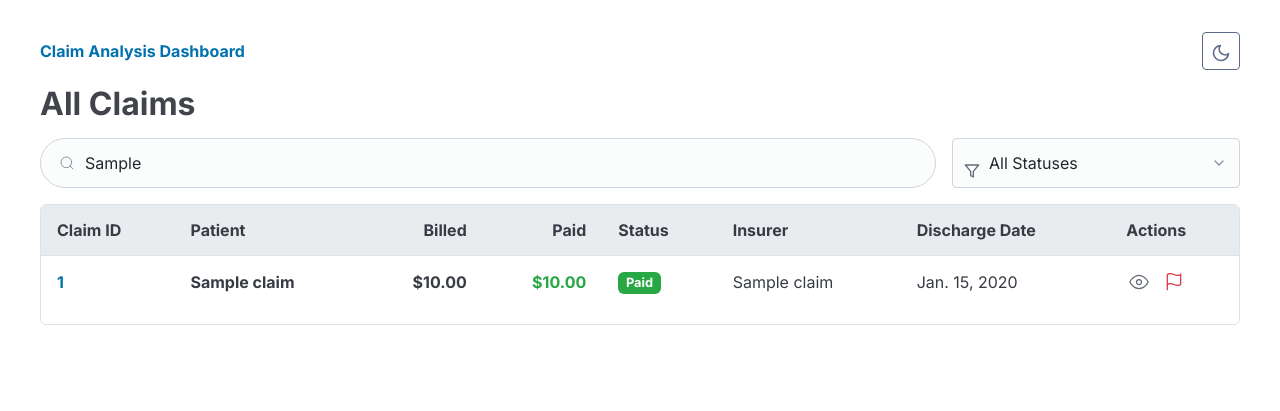
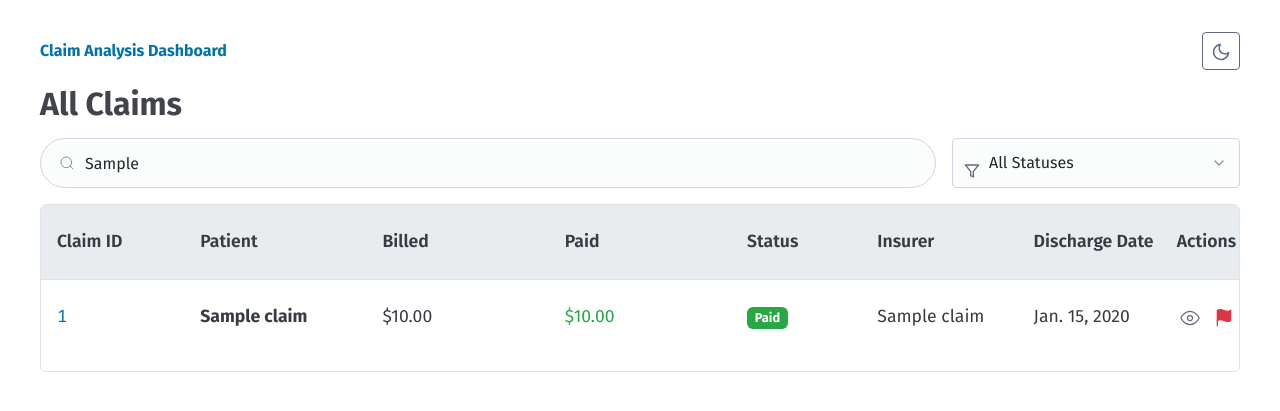
Before and after one commit to zz-xx/ERISA-Recovery-Challenge, a Django app: template src/templates/claims/claim_list.html in a window 1280 px wide. Shown: the top 411 px of the page. Run offline with Django 5.2, Linux system fonts and the light colour scheme; tables that the repository leaves empty hold one stand-in row (values such as "Sample post"); the template is opened without the code that fills it: values that come from a table or form of the project are taken from there, most other values are stand-ins (such as "Sample title", 1, 10 or a date in 2020); some libraries are stand-ins or nearby versions.

Commit message:
Fix table css more to match the sample layout. Remove botched filtering code.

```diff
--- a/src/claims/management/commands/load_claim_data.py
+++ b/src/claims/management/commands/load_claim_data.py
@@ -20,7 +20,7 @@ class Command(BaseCommand):
             type=Path,
             help="The path to the CSV file containing claim detail data.",
         )
-        # --- MODIFICATION: Add an optional argument for the delimiter ---
+        # Add an optional argument for the delimiter
         parser.add_argument(
             "--delimiter",
             type=str,
@@ -45,7 +45,7 @@ class Command(BaseCommand):
             )
         )
 
-        # --- MODIFICATION: Pass the delimiter to the ingestor ---
+        # Pass the delimiter to the ingestor
         ingestor = ClaimDataIngestor(
             claims_csv_path, details_csv_path, delimiter=delimiter
         )
--- a/src/claims/models.py
+++ b/src/claims/models.py
@@ -65,7 +65,7 @@ class Note(models.Model):
     claim = models.ForeignKey(Claim, on_delete=models.CASCADE, related_name="notes")
     note = models.TextField()
     created_at = models.DateTimeField(default=timezone.now)
-    # user = models.ForeignKey(User, on_delete=models.SET_NULL, null=True) # For bonus user auth
+    # user = models.ForeignKey(User, on_delete=models.SET_NULL, null=True) # For user auth
 
     def __str__(self) -> str:
         note_preview: str = (
--- a/src/templates/base.html
+++ b/src/templates/base.html
@@ -8,11 +8,15 @@
     <title>{% block title %}ERISA Recovery Claims{% endblock %}</title>
     <link rel="preconnect" href="https://fonts.googleapis.com">
     <link rel="preconnect" href="https://fonts.gstatic.com" crossorigin>
-    <link href="https://fonts.googleapis.com/css2?family=Inter:wght@400;600;700&display=swap" rel="stylesheet">
+    <!-- Fira Sans + Fira Mono -->
+    <link
+        href="https://fonts.googleapis.com/css2?family=Fira+Sans:ital,wght@0,100..900;1,100..900&family=Fira+Mono:wght@400;500;700&display=swap"
+        rel="stylesheet">
+
     <link rel="stylesheet" href="https://cdn.jsdelivr.net/npm/@picocss/pico@2/css/pico.min.css" />
     <style>
         :root {
-            --pico-font-family: "Inter", -apple-system, BlinkMacSystemFont, "Segoe UI", Roboto, Oxygen, Ubuntu, Cantarell, "Fira Sans", "Droid Sans", "Helvetica Neue", sans-serif;
+            --pico-font-family: "Fira Sans", -apple-system, BlinkMacSystemFont, "Segoe UI", Roboto, Oxygen, Ubuntu, Cantarell, "Helvetica Neue", sans-serif;
             --pico-font-size: 16px;
         }
 
@@ -36,9 +40,9 @@
             --detail-view-background: #21262d;
         }
 
-        /* --- General & Table Fixes --- */
         body {
             font-size: var(--pico-font-size);
+            font-family: var(--pico-font-family);
         }
 
         h1 {
@@ -56,15 +60,51 @@
         }
 
         table {
+            font-size: 1.1rem;
             --pico-table-border-color: var(--table-border-color);
             --pico-table-row-stripped-background-color: transparent;
+            table-layout: fixed;
+            width: 100%;
+        }
+
+        /* Adjust specific column widths */
+        table colgroup col.claim-id-col {
+            width: 11%;
+        }
+
+        table colgroup col.patient-col {
+            width: 14%;
+        }
+
+        table colgroup col.billed-col {
+            width: 14%;
+        }
+
+        table colgroup col.paid-col {
+            width: 14%;
+        }
+
+        table colgroup col.status-col {
+            width: 10%;
+        }
+
+        table colgroup col.insurer-col {
+            width: 12%;
+        }
+
+        table colgroup col.discharge-col {
+            width: 11%;
+        }
+
+        table colgroup col.actions-col {
+            width: 6%;
         }
 
         th,
         td {
             border: none;
             border-bottom: 1px solid var(--table-border-color);
-            padding: 0.8rem 1rem;
+            padding: 1.5rem 1rem;
             white-space: nowrap;
         }
 
@@ -74,17 +114,21 @@
 
         thead th {
             background-color: var(--table-header-background);
-            font-weight: 700;
+            /* font-weight: 700; */
             color: var(--pico-color);
         }
 
-        tbody tr:hover {
-            background-color: var(--table-row-hover-color);
+        /* Soft blue hover only on data rows (skip header & detail rows) */
+        tbody tr:not(.inserted-detail-row):hover>* {
+            background-color: rgb(239 246 255 / 0.5);
+            /* apply to cells */
         }
 
+        /* Claim ID links in Fira Mono */
         .claim-id-link {
+            font-family: "Fira Mono", monospace;
             color: var(--pico-primary);
-            font-weight: 700;
+            font-weight: 400;
         }
 
         .inserted-detail-row td {
@@ -110,7 +154,7 @@
         }
 
         .status-under-review {
-            background-color: #fd7e14;
+            background-color: rgba(30, 64, 175, 0.600);
         }
 
         .text-success {
@@ -149,16 +193,15 @@
             stroke: var(--pico-primary-hover);
         }
 
-        .action-btn.flag-btn:not(.flagged) svg {
-            stroke: var(--pico-muted-color);
-        }
-
-        /* Default flag color */
-        .action-btn.flag-btn.flagged svg {
+        .action-btn.flag-btn svg {
             stroke: #dc3545;
         }
 
-        /* Red flag icon */
+        /* When flagged, fill it red */
+        .action-btn.flag-btn.flagged svg {
+            fill: #dc3545;
+            stroke: #dc3545;
+        }
     </style>
 </head>
 
@@ -169,19 +212,24 @@
                 <li><strong><a href="/">Claim Analysis Dashboard</a></strong></li>
             </ul>
             <ul>
-                <li><button
+                <li>
+                    <button
                         @click="document.documentElement.dataset.theme = (document.documentElement.dataset.theme === 'light' ? 'dark' : 'light')"
                         class="secondary outline" title="Toggle theme" x-data><svg xmlns="http://www.w3.org/2000/svg"
                             width="20" height="20" viewBox="0 0 24 24" fill="none" stroke="currentColor"
                             stroke-width="2" stroke-linecap="round" stroke-linejoin="round">
                             <path d="M21 12.79A9 9 0 1 1 11.21 3 7 7 0 0 0 21 12.79z"></path>
-                        </svg></button></li>
+                        </svg>
+                    </button>
+                </li>
             </ul>
         </nav>
         {% block content %}{% endblock %}
     </main>
+
     <script src="https://unpkg.com/htmx.org@1.9.10"></script>
     <script defer src="https://cdn.jsdelivr.net/npm/alpinejs@3.x.x/dist/cdn.min.js"></script>
+
     <script>
         document.body.addEventListener('htmx:beforeRequest', function (event) {
             const trigger = event.detail.elt;
--- a/src/templates/claims/claim_list.html
+++ b/src/templates/claims/claim_list.html
@@ -1,37 +1,56 @@
 {% extends "base.html" %}
 {% block title %}Claims List{% endblock %}
 {% block content %}
-    <header><h1>All Claims</h1></header>
+    <header>
+        <h1>All Claims</h1>
+    </header>
+
     <form
         hx-get="{% url 'claims:claim-list' %}"
         hx-trigger="change from:select, keyup changed delay:300ms from:input[type='search']"
         hx-target="#claims-tbody"
         hx-push-url="true">
+
         <div class="grid">
-            <div style="grid-column: 1 / 4;"><input type="search" name="search" placeholder="Search by Patient or Insurer..." value="{{ current_search }}"></div>
+
+            <div style="grid-column: 1 / 4;"><input type="search" name="search" placeholder="Search by Patient or Insurer..." value="{{ current_search }}">
+            </div>
 
             <div style="grid-column: 4 / 5; display: flex; align-items: center; position: relative;">
+
                 <svg xmlns="http://www.w3.org/2000/svg" width="16" height="16" viewBox="0 0 24 24" fill="none" stroke="currentColor" stroke-width="2" stroke-linecap="round" stroke-linejoin="round" style="position: absolute; left: 0.75rem; pointer-events: none; color: var(--pico-muted-color);">
                     <polygon points="22 3 2 3 10 12.46 10 19 14 21 14 12.46 22 3"></polygon>
                 </svg>
+
                 <select name="status" style="padding-left: 2.25rem; width: 100%;">
                     <option value="">All Statuses</option>
                     {% for value, label in claim_statuses %}
                     <option value="{{ value }}" {% if value == current_status %}selected{% endif %}>{{ label }}</option>
                     {% endfor %}
                 </select>
+
             </div>
         </div>
     </form>
 
     <figure>
         <table role="grid">
+            <colgroup>
+    <col class="claim-id-col">
+    <col class="patient-col">
+    <col class="billed-col">
+    <col class="paid-col">
+    <col class="status-col">
+    <col class="insurer-col">
+    <col class="discharge-col">
+    <col class="actions-col">
+  </colgroup>
             <thead>
                 <tr>
                     <th scope="col">Claim ID</th>
                     <th scope="col">Patient</th>
-                    <th scope="col" style="text-align: right;">Billed</th>
-                    <th scope="col" style="text-align: right;">Paid</th>
+                    <th scope="col"">Billed</th>
+                    <th scope="col"">Paid</th>
                     <th scope="col">Status</th>
                     <th scope="col">Insurer</th>
                     <th scope="col">Discharge Date</th>
@@ -43,4 +62,5 @@
             </tbody>
         </table>
     </figure>
+
 {% endblock %}
--- a/src/templates/claims/partials/_claim_detail.html
+++ b/src/templates/claims/partials/_claim_detail.html
@@ -1,12 +1,15 @@
 <tr class="inserted-detail-row">
     <td colspan="8">
+
         <article>
             <header> <strong>Details for Claim #{{ claim.id }}</strong>
             </header>
+
             <div class="grid">
                 <div><strong>Patient:</strong> {{ claim.patient_name }}</div>
                 <div><strong>Discharge Date:</strong> {{ claim.discharge_date }}</div>
             </div>
+
             <div class="grid">
                 <div><strong>CPT Codes:</strong> {{ claim.details.cpt_codes }}</div>
                 <div>
@@ -18,9 +21,12 @@
                     {% endif %}
                 </div>
             </div>
+
             <footer>
                 <p><strong>Notes Section (coming soon)</strong></p>
             </footer>
+
         </article>
+
     </td>
 </tr>
--- a/src/templates/claims/partials/_claim_rows.html
+++ b/src/templates/claims/partials/_claim_rows.html
@@ -1,17 +1,27 @@
 {% load humanize %}{% for claim in claims %}
+
 <tr>
-    <td class="claim-id-link"><strong>{{ claim.id }}</strong></td>
-    <td><strong>{{ claim.patient_name }}</strong></td>
-    <td style="text-align: right;"><strong>${{ claim.billed_amount|floatformat:2|intcomma }}</strong></td>
-    <td style="text-align: right;"
-        class="{% if claim.status == 'DENIED' %}text-danger{% elif claim.paid_amount > 0 %}text-success{% endif %}">
-        <strong>${{ claim.paid_amount|floatformat:2|intcomma }}</strong>
+    <td class="claim-id-link">
+        {{ claim.id }}
     </td>
-    <td><span class="status-badge status-{{ claim.status|slugify }}">{{ claim.get_status_display }}</span></td>
+    <td>
+        <strong>{{ claim.patient_name }}</strong>
+    </td>
+    <td>
+        ${{ claim.billed_amount|floatformat:2|intcomma }}
+    </td>
+    <td class="{% if claim.status == 'DENIED' %}text-danger{% elif claim.paid_amount > 0 %}text-success{% endif %}">
+        ${{ claim.paid_amount|floatformat:2|intcomma }}
+    </td>
+    <td>
+        <span class="status-badge status-{{ claim.status|slugify }}">{{ claim.get_status_display }}</span>
+    </td>
     <td>{{ claim.insurer_name }}</td>
     <td>{{ claim.discharge_date }}</td>
+
     <td>
         <div style="display: flex; gap: 0.5rem;">
+
             <button class="action-btn js-view-details-btn" title="View Details"
                 hx-get="{% url 'claims:claim-detail' claim.id %}" hx-target="closest tr" hx-swap="afterend">
                 <svg xmlns="http://www.w3.org/2000/svg" width="24" height="24" viewBox="0 0 24 24">
@@ -26,14 +36,18 @@
                     <line x1="4" y1="22" x2="4" y2="15"></line>
                 </svg>
             </button>
+
         </div>
     </td>
 </tr>
+
 {% endfor %}
 
-{# Infinite scroll trigger is unchanged #}
+{# Infinite scroll trigger #}
+
 {% if page_obj.has_next %}
 <tr hx-get="?page={{ page_obj.next_page_number }}{% if current_search %}&search={{ current_search }}{% endif %}{% if current_status %}&status={{ current_status }}{% endif %}"
     hx-trigger="revealed" hx-swap="outerHTML">
 </tr>
+
 {% endif %}
```
Also changed, not shown: src/claims/services.py (+4 -3 lines), src/claims/views.py (+0 -24 lines).
